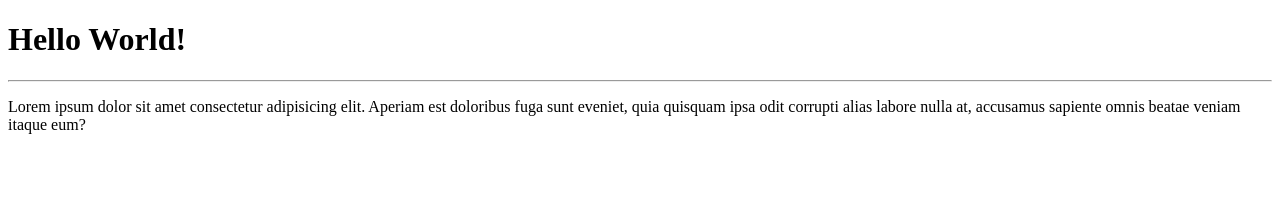
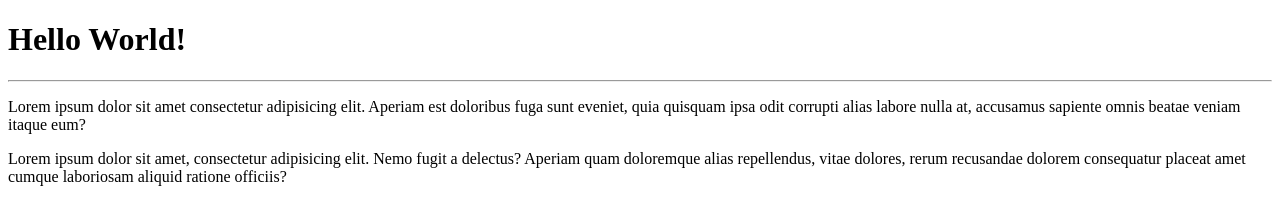
Before and after one commit to ThalesLuizCosta/Hello-World, a plain HTML site: page Site exemplo/index.html in a window 1280 px wide. Drawn offline with Linux system fonts and the light colour scheme.

Commit message:
Adicionei um parágrafo!

```diff
--- a/Site exemplo/index.html
+++ b/Site exemplo/index.html
@@ -10,5 +10,6 @@
     <h1>Hello World!</h1>
     <hr>
     <p>Lorem ipsum dolor sit amet consectetur adipisicing elit. Aperiam est doloribus fuga sunt eveniet, quia quisquam ipsa odit corrupti alias labore nulla at, accusamus sapiente omnis beatae veniam itaque eum?</p>
+    <p>Lorem ipsum dolor sit amet, consectetur adipisicing elit. Nemo fugit a delectus? Aperiam quam doloremque alias repellendus, vitae dolores, rerum recusandae dolorem consequatur placeat amet cumque laboriosam aliquid ratione officiis?</p>
 </body>
 </html>
```
